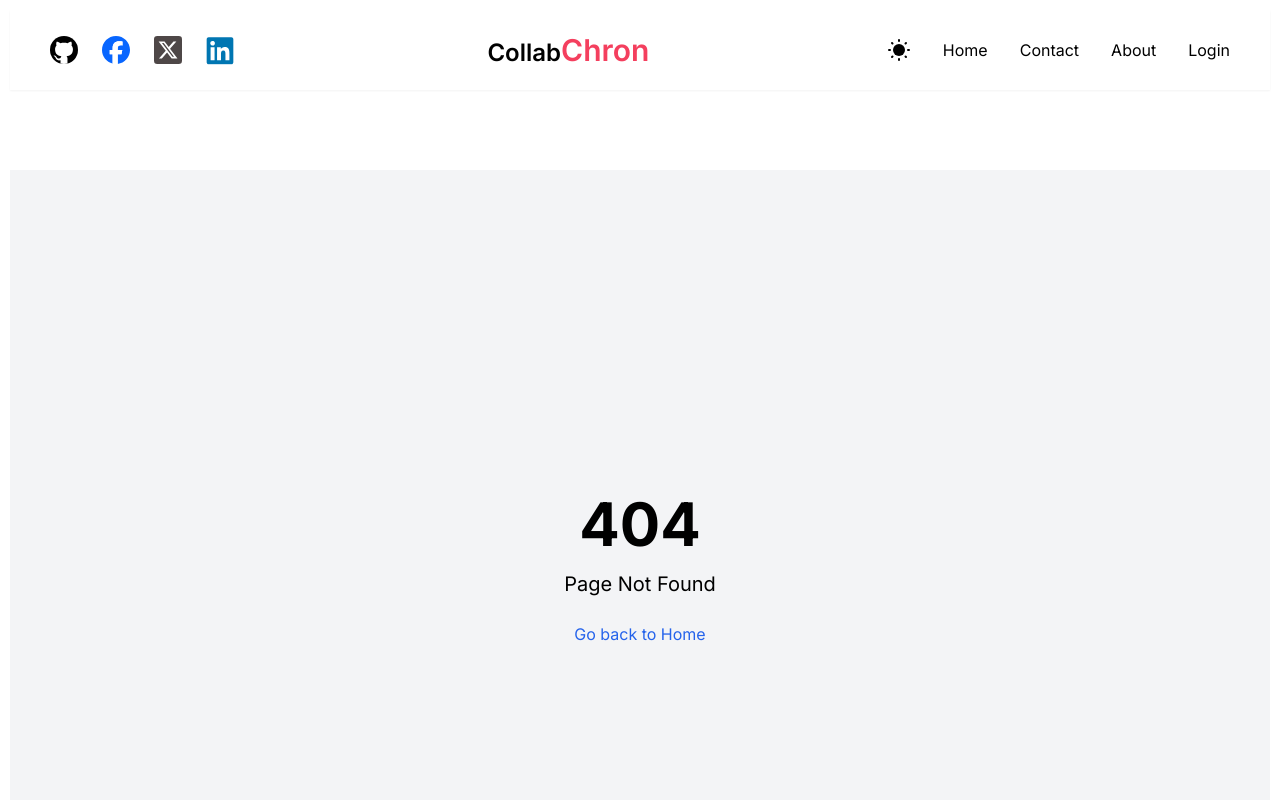
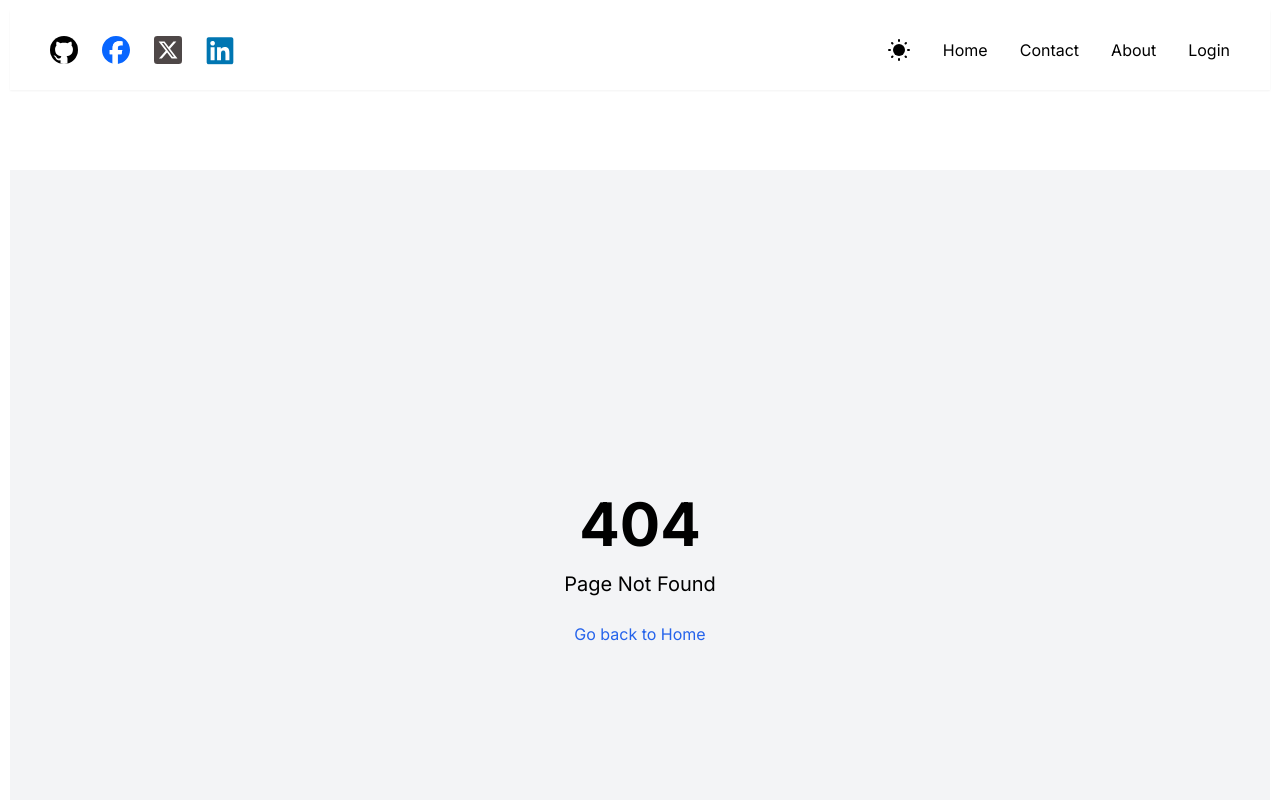
Before and after one commit to chinonsochikelue/CollabChron, a Next.js app: page / in a window 1280 px wide. Shown: the top 800 px of the page. Built offline with nearby package versions, Linux system fonts and the light colour scheme; no server answers; the database is empty.

Commit message:
Update Navbar.jsx

```diff
--- a/src/components/navbar/Navbar.jsx
+++ b/src/components/navbar/Navbar.jsx
@@ -66,7 +66,7 @@ const Navbar = () => {
               />
             </a>
           </div>
-          <div className="order-1 xl:order-2">
+          <div className="order-1 xl:order-2 hidden">
             <Logo />
           </div>
 
```
